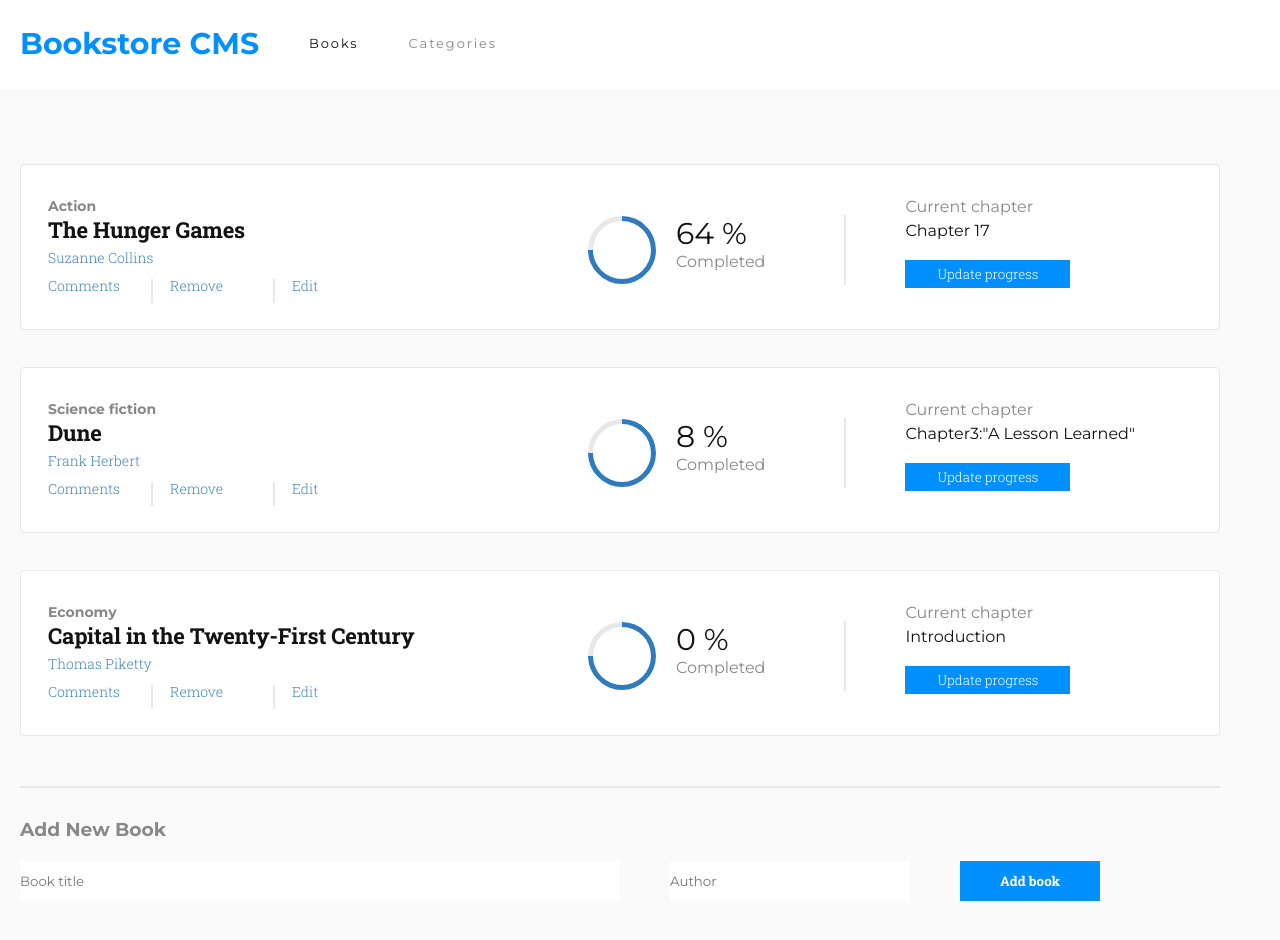
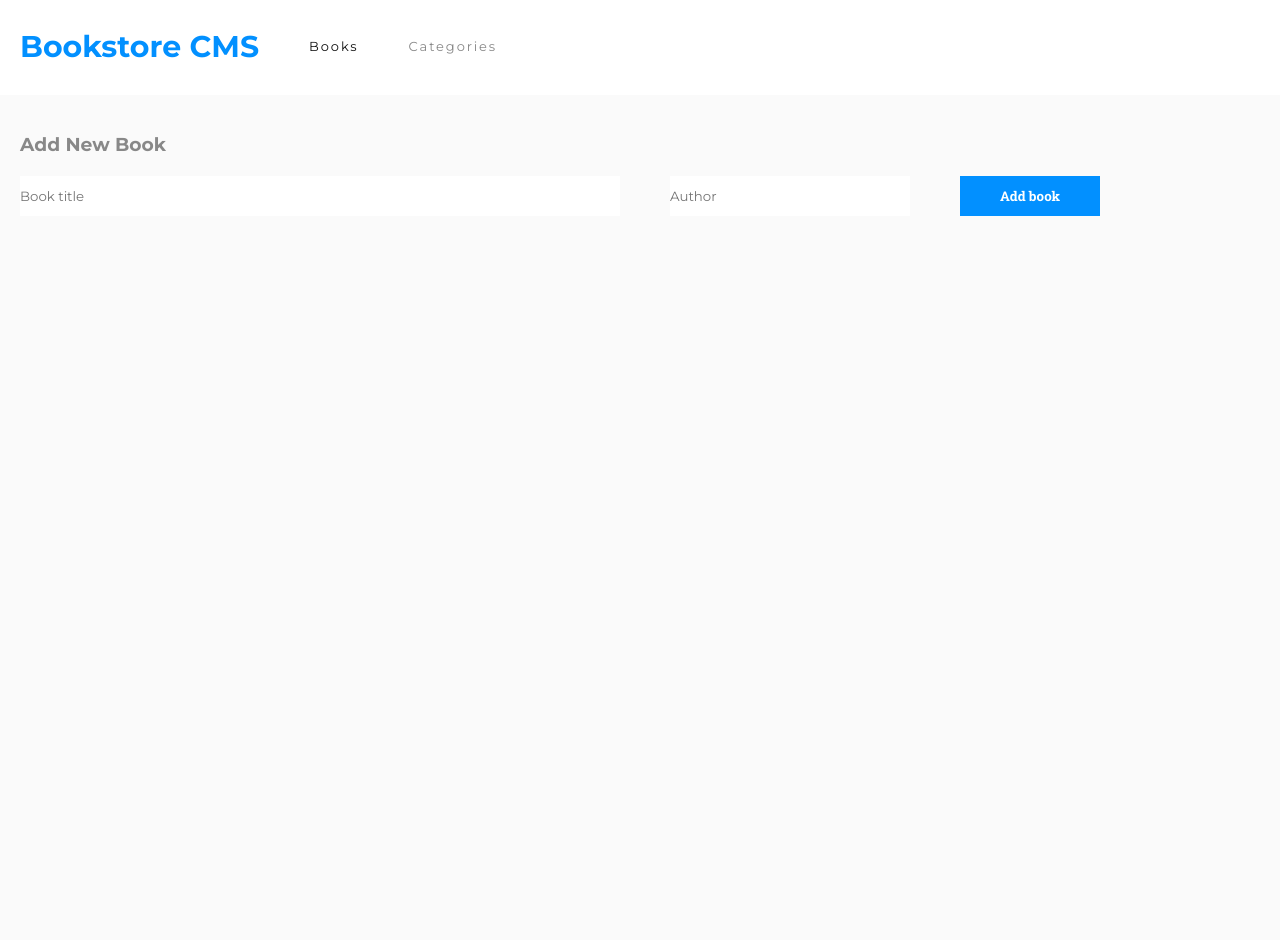
Before and after one commit to OscarFMdev/bookstore, a React (Create React App) app: page / in a window 1280 px wide. Shown: the top 940 px of the page. Built offline with nearby package versions, Linux system fonts and the light colour scheme.

Commit message:
Add Book functionality

```diff
--- a/package.json
+++ b/package.json
@@ -13,6 +13,7 @@
     "react-redux": "^8.0.5",
     "react-router-dom": "^6.4.3",
     "react-scripts": "5.0.1",
+    "uuid": "^9.0.0",
     "web-vitals": "^2.1.4"
   },
   "scripts": {
--- a/src/components/AddNewBook.js
+++ b/src/components/AddNewBook.js
@@ -1,14 +1,46 @@
-import React from 'react';
+import { v4 as uuid } from 'uuid';
+import React, { useState } from 'react';
+import { useDispatch } from 'react-redux';
+import { addBook } from '../redux/books/books';
 
-const AddNewBook = () => (
+const AddNewBook = () => {
+  const dispatch = useDispatch();
+  const [title, setTitle] = useState('');
+  const [author, setAuthor] = useState('');
+
+  const getTitle = ({ target }) => setTitle(target.value);
+  const getAuthor = ({ target }) => setAuthor(target.value);
+
+  const addToStore = (title, author) => {
+    const book = {
+      id: uuid(),
+      title,
+      author,
+    };
+    dispatch(addBook(book));
+    setTitle('');
+    setAuthor('');
+  };
+
+  return (
     <section className="add-section">
       <h3>Add New Book</h3>
       <form className="d-flex">
-      <input className="title-input" type="text" placeholder="Book title" required />
-      <input className="author-input" type="text" placeholder="Author" required />
-      <button className="add-button" type="submit">Add book</button>
+        <input className="title-input" onChange={getTitle} type="text" placeholder="Book title" required />
+        <input className="author-input" onChange={getAuthor} type="text" placeholder="Author" required />
+        <button
+          className="add-button"
+          type="submit"
+          onClick={() => {
+            addToStore(title, author);
+          }}
+        >
+          Add book
+
+        </button>
       </form>
     </section>
   );
+};
 
 export default AddNewBook;
--- a/src/components/BookCard.js
+++ b/src/components/BookCard.js
@@ -1,16 +1,22 @@
 import React from 'react';
 import PropTypes from 'prop-types';
+import { useDispatch } from 'react-redux';
+import { removeBook } from '../redux/books/books';
 
-const BookCard = ({ bookData }) => (
+const BookCard = ({
+  id, title, author,
+}) => {
+  const dispatch = useDispatch();
+  return (
     <div className="book-card d-flex">
       <div className="left-part flex-column">
-      <p className="category">{bookData.category}</p>
-      <h2 className="book-title">{bookData.title}</h2>
-      <blockquote className="book-author">{bookData.author}</blockquote>
+        <p className="category">action</p>
+        <h2 className="book-title">{title}</h2>
+        <blockquote className="book-author">{author}</blockquote>
         <div className="options d-flex">
           <p className="option">Comments</p>
           <div className="line" />
-        <p className="option">Remove</p>
+          <button type="button" className="delete" onClick={() => dispatch(removeBook(id))}>Remove</button>
           <div className="line" />
           <p className="option">Edit</p>
         </div>
@@ -18,26 +24,26 @@ const BookCard = ({ bookData }) => (
       <div className="center-part d-flex">
         <div className="circular-progress" />
         <div className="data">
-        <p className="percentage">
-          {bookData.percentage}
-          {' '}
-          %
-        </p>
+          <p className="percentage">64 %</p>
           <p className="completed gray">Completed</p>
         </div>
       </div>
       <div className="big-line" />
       <div className="right-part flex-column">
         <p className="gray">Current chapter</p>
-      <p>{bookData.chapter}</p>
+        <p>Chapter 17</p>
         <button type="button" className="update-btn">Update progress</button>
 
       </div>
     </div>
+
   );
+};
 
 BookCard.propTypes = {
-  bookData: PropTypes.shape.isRequired,
+  id: PropTypes.string.isRequired,
+  title: PropTypes.string.isRequired,
+  author: PropTypes.string.isRequired,
 };
 
 export default BookCard;
--- a/src/components/Books.js
+++ b/src/components/Books.js
@@ -1,47 +1,69 @@
 import React from 'react';
+import { useSelector } from 'react-redux';
 import AddNewBook from './AddNewBook';
 import BookCard from './BookCard';
 
-const Books = () => (
-  <>
-    <BookCard
-      bookData={
-        {
-          title: 'The Hunger Games',
-          category: 'Action',
-          author: 'Suzanne Collins',
-          percentage: '64',
-          chapter: 'Chapter 17',
-        }
+const Books = () => {
+  const books = useSelector((store) => store.bookReducer);
+
+  return (
+    <>
+      {
+        books.map(
+          (book) => (
+            <BookCard
+              key={book.id}
+              id={book.id}
+              title={book.title}
+              category={book.category}
+              author={book.author}
+              percentage="64"
+              chapter="Chapter 1"
+            />
+          ),
+        )
       }
-    />
-    <BookCard
-      bookData={
-        {
-          title: 'Dune',
-          category: 'Science fiction',
-          author: 'Frank Herbert',
-          percentage: '8',
-          chapter: 'Chapter3:"A Lesson Learned"',
-        }
-      }
-    />
-    <BookCard
-      bookData={
-        {
-          title: 'Capital in the Twenty-First Century',
-          category: 'Economy',
-          author: 'Thomas Piketty',
-          percentage: '0',
-          chapter: 'Introduction',
-        }
-      }
-    />
+      <AddNewBook />
+    </>
+  );
 
-    <div className="horizontal-line" />
+  // <BookCard
+  //   bookData={
+  //   {
+  //     title: 'The Hunger Games',
+  //     category: 'Action',
+  //     author: 'Suzanne Collins',
+  //     percentage: '64',
+  //     chapter: 'Chapter 17',
+  //   }
+  // }
+  // />
+  // <BookCard
+  //   bookData={
+  //   {
+  //     title: 'Dune',
+  //     category: 'Science fiction',
+  //     author: 'Frank Herbert',
+  //     percentage: '8',
+  //     chapter: 'Chapter3:"A Lesson Learned"',
+  //   }
+  // }
+  // />
+  // <BookCard
+  //   bookData={
+  //   {
+  //     title: 'Capital in the Twenty-First Century',
+  //     category: 'Economy',
+  //     author: 'Thomas Piketty',
+  //     percentage: '0',
+  //     chapter: 'Introduction',
+  //   }
+  // }
+  // />
 
-    <AddNewBook />
-  </>
-);
+  // <div className="horizontal-line" />
+
+  // <AddNewBook />
+};
 
 export default Books;
--- a/src/redux/books/books.js
+++ b/src/redux/books/books.js
@@ -1,11 +1,11 @@
 import Types from '../widgets/widgets';
 
-export const addAction = (payload) => ({
+export const addBook = (payload) => ({
   type: Types.ADD_BOOK,
   payload,
 });
 
-export const removeAction = (payload) => ({
+export const removeBook = (payload) => ({
   type: Types.REMOVE_BOOK,
   payload,
 });
--- a/src/redux/configureStore.js
+++ b/src/redux/configureStore.js
@@ -2,11 +2,11 @@ import { configureStore } from '@reduxjs/toolkit';
 import booksReducer from './books/books';
 import categoriesReducer from './categories/categories';
 
-const rootReducer = configureStore({
+const store = configureStore({
   reducer: {
-    auth: booksReducer,
-    category: categoriesReducer,
+    bookReducer: booksReducer,
+    categoryReducer: categoriesReducer,
   },
 });
 
-export default rootReducer;
+export default store;
--- a/src/styles.css
+++ b/src/styles.css
@@ -179,7 +179,8 @@ nav > * {
   align-items: center;
 }
 
-.option {
+.option,
+.delete {
   color: #4386bf;
   font-family: var(--robotoSlab);
   font-size: 0.875rem;
@@ -191,6 +192,8 @@ nav > * {
   line-height: normal;
   margin: 0.188rem 0.938rem 0.125rem 0;
   width: 4.563rem;
+  background-color: white;
+  border-style: none;
 }
 
 .line {
```
Also changed, not shown: 1 other file (tests, documents, lock files or other folders). Lines whose indentation alone changed are shown as unchanged.
